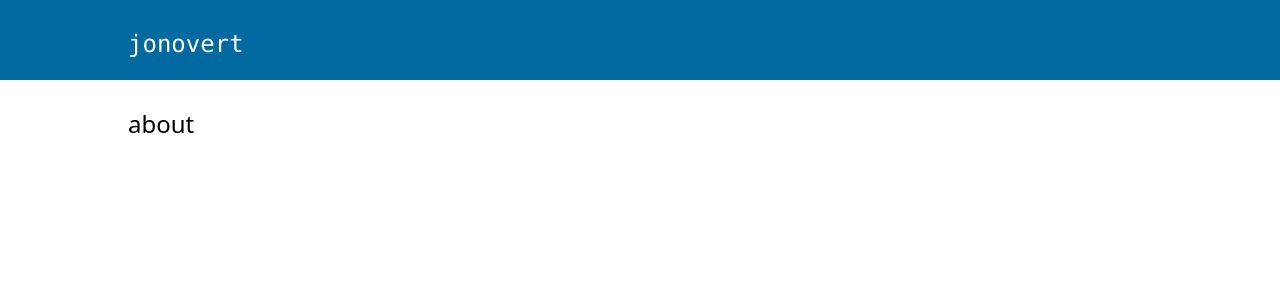
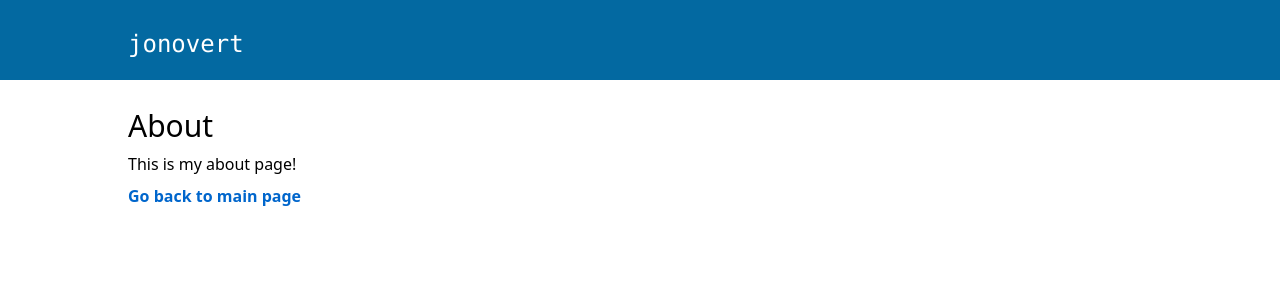
Before and after one commit to joncoded/jonovert, a Next.js app: page /about in a window 1280 px wide. Shown: the top 300 px of the page. Built offline with nearby package versions, Linux system fonts and the light colour scheme.

Commit message:
updating home-about-dimension pages

```diff
--- a/app/[dimension]/page.tsx
+++ b/app/[dimension]/page.tsx
@@ -1,12 +1,14 @@
+import { MainDiv } from "../../components/main"
+
 export default function Main({ params }: {
   params: { dimension : string }
 }) {
+
+  // get units data
+
   return (
-    <div className="p-5">
-      <div className="w-screen-lg max-w-screen-lg mx-auto">
-        <h2 className="text-2xl">{params.dimension}</h2>
-      </div>
-    </div>
-
+    <MainDiv>
+      <h2 className="text-3xl text-capitalize">{params.dimension}</h2>
+    </MainDiv>
   )
 }
--- /dev/null
+++ b/app/about/page.tsx
@@ -0,0 +1,13 @@
+import Link from "next/link"
+import { MainDiv } from "../../components/main"
+
+export default function About() {
+  return (
+    <MainDiv>
+      <h2 className="text-3xl">About</h2>
+      <p>This is my about page!</p>
+      <p><Link href="/">Go back to main page</Link></p>
+    </MainDiv>
+  )
+
+}
--- a/app/page.tsx
+++ b/app/page.tsx
@@ -1,7 +1,16 @@
+import Link from "next/link"
+import { MainDiv } from "../components/main"
+
 export default function Home() {
-    return (
-        <>
-            <h1 className="font-mono text-7xl">Jonovert</h1>
-        </>
-    )
+  return (
+    <MainDiv>
+
+      <h2 className="text-3xl">Home</h2>
+
+      <ul>
+        <li><Link href="/about">About</Link></li>
+      </ul>
+
+    </MainDiv>
+  )
 }
```
